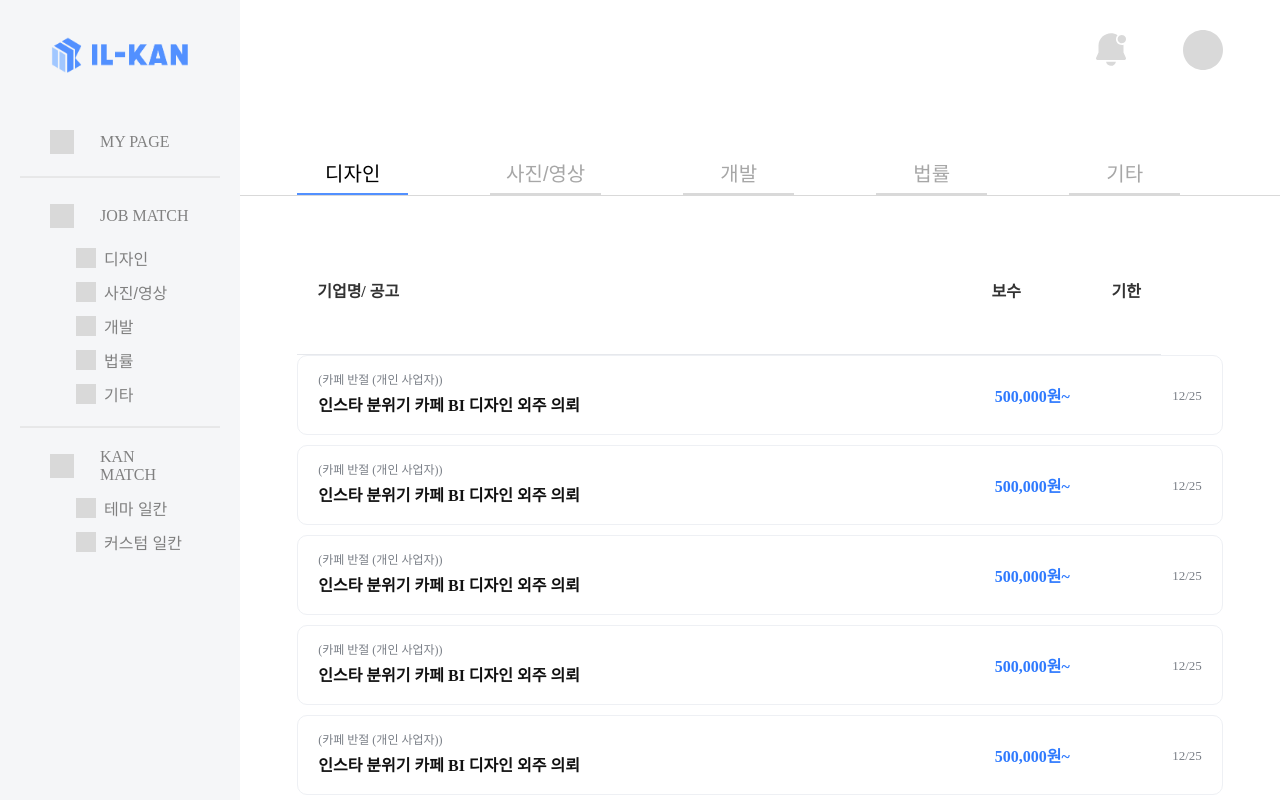
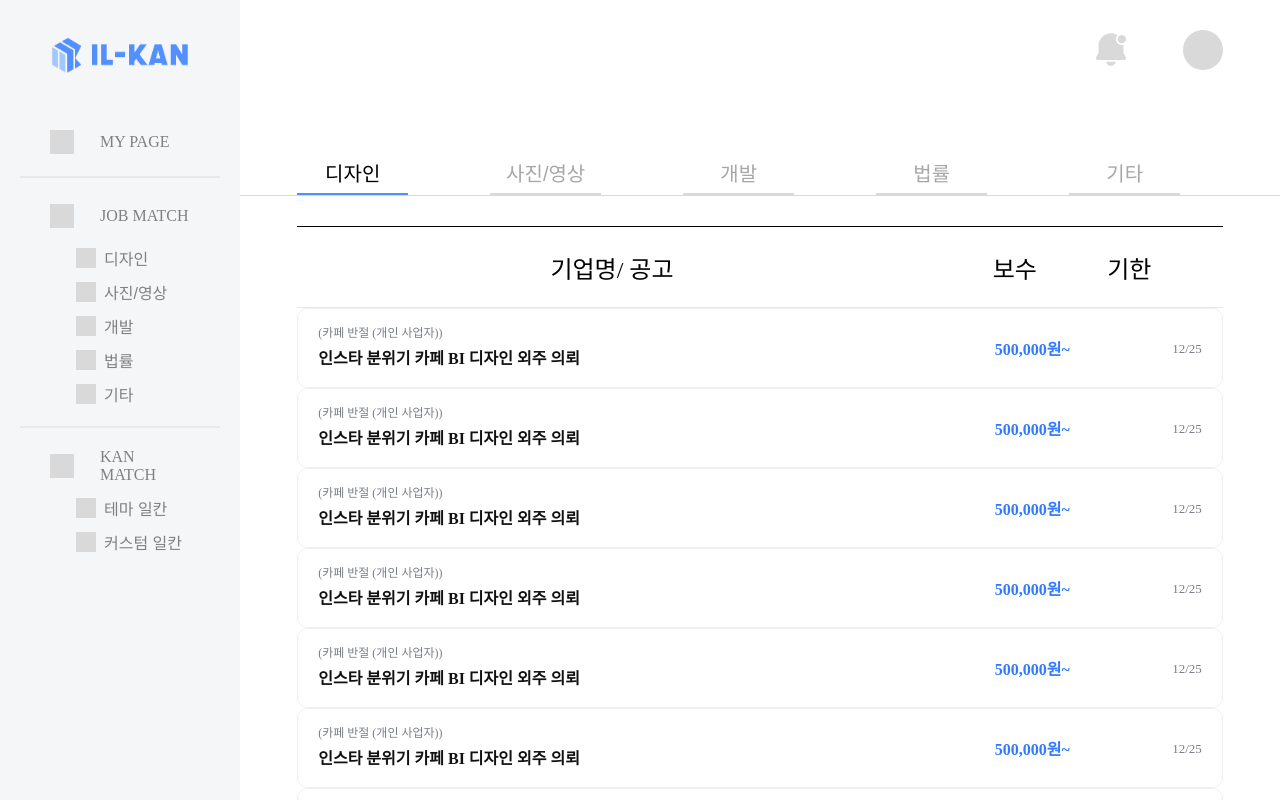
Before and after one commit to cryingdryice/ILKAN-web, a React (Vite) app: page /main/jobs in a window 1280 px wide. Shown: the top 800 px of the page. Built offline with nearby package versions, Linux system fonts and the light colour scheme; the HTML template or start-up script is replaced by a standard one.

Commit message:
feat: 리스트 헤더 스타일 변경

```diff
--- a/src/components/jobs/JobsList.tsx
+++ b/src/components/jobs/JobsList.tsx
@@ -7,7 +7,7 @@ type Props = { items: WorkItem[] };
 
 export default function JobsList({ items }: Props) {
   return (
-    <section className={jobsListStyle.list} aria-label="채용/외주 공고 목록">
+    <section className={jobsListStyle.listContainer}>
       {/* 헤더 */}
       <header className={jobsListStyle.head} role="row">
         <div className={jobsListStyle.headColLeft}>기업명/ 공고</div>
@@ -16,11 +16,9 @@ export default function JobsList({ items }: Props) {
       </header>
 
       {/* 행 */}
-      <ul className={jobsListStyle.rows}>
-        {items.map((item) => (
-          <JobsRow key={item.id} item={item} />
-        ))}
-      </ul>
+      {items.map((item) => (
+        <JobsRow key={item.id} item={item} />
+      ))}
     </section>
   );
 }
--- a/src/css/components/jobs/jobsList.module.css
+++ b/src/css/components/jobs/jobsList.module.css
@@ -1,39 +1,28 @@
 /* jobsList.module.css */
-.list {
+.listContainer {
+  width: 100%;
   margin-top: 30px;
 }
 
 .head {
+  width: 100%;
   display: grid;
-  grid-template-columns: 1fr 160px 120px;
+  grid-template-columns: 1fr 148px 148px;
   align-items: center;
-  padding: 14px 20px;
-  font-weight: 600;
-  color: #333;
+  text-align: center;
+  height: 80px;
+  font-size: 24px;
+  font-weight: 500;
+  color: #000;
+  border-top: 1px solid #000;
   border-bottom: 1px solid #e6e8ec;
 }
 
 .headColLeft {
 }
 .headColCenter {
-  text-align: right;
+  padding-left: 28px;
 }
 .headColRight {
-  text-align: right;
+  padding-right: 39px;
 }
-
-.rows {
-  list-style: none;
-  margin: 0;
-  padding: 0;
-  display: grid;
-  gap: 10px; /* 행 간격 */
-}
-
-/* 반응형: 태블릿 이하에서 가격/기한이 아래로 내려가도록 */
-@media (max-width: 768px) {
-  .head {
-    grid-template-columns: 1fr 120px 90px;
-    font-size: 14px;
-  }
-}
```
